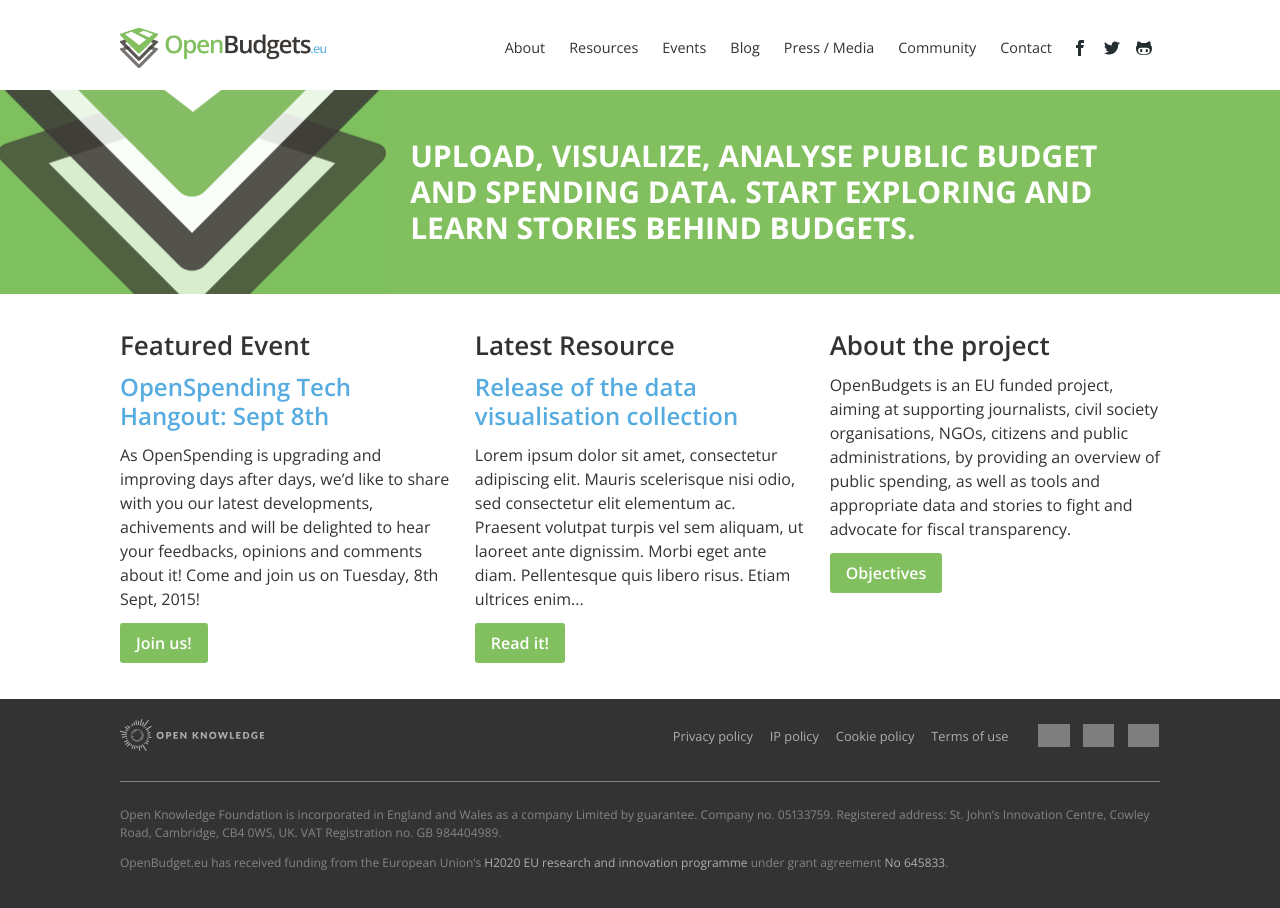
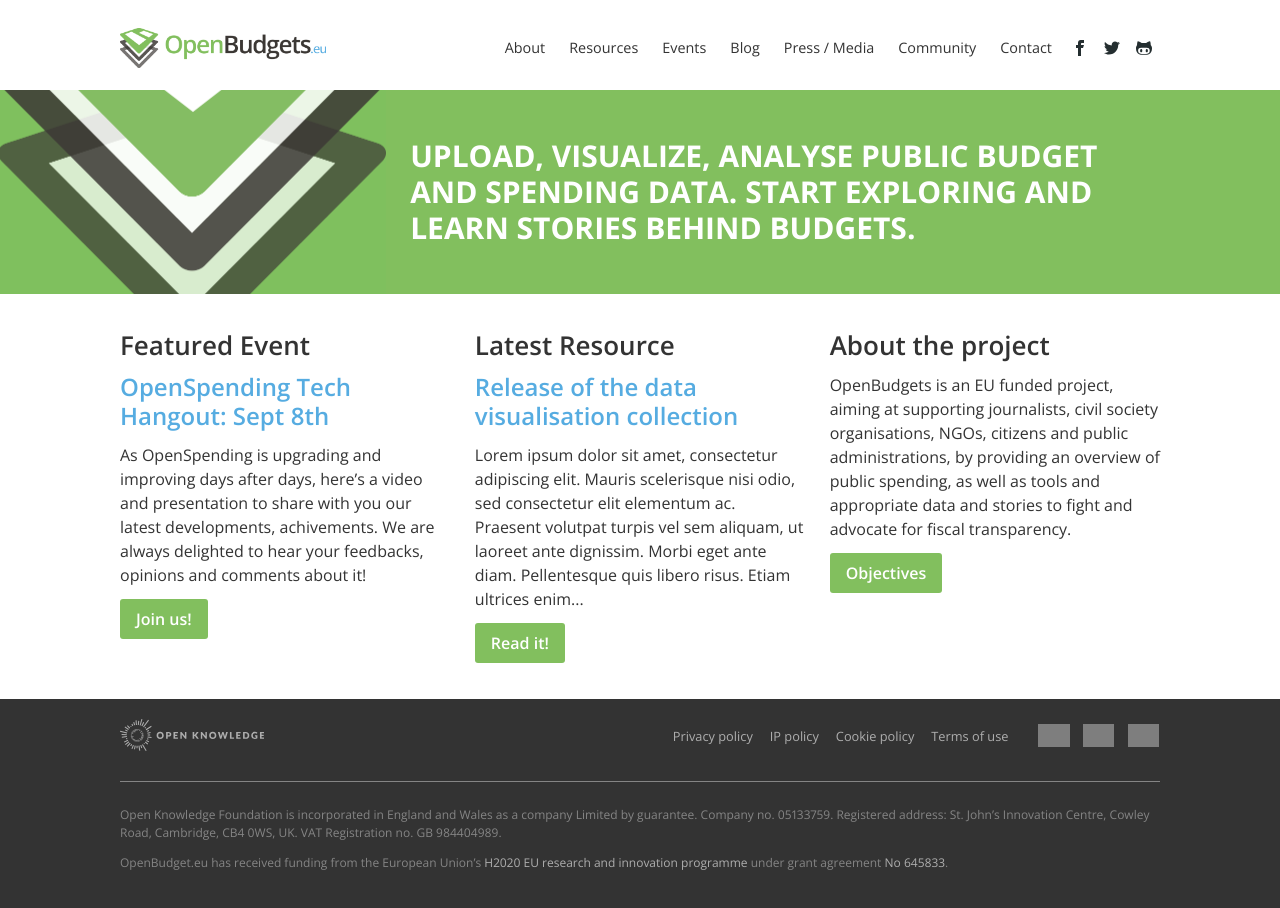
Before and after one commit to openbudgets/openbudgets.github.io, a Jekyll site: the page built from index.html, in a window 1280 px wide. Built offline with Jekyll 4.4.1, drawn with Linux system fonts in a browser that asks for light colours; nearby versions of some CDN libraries; grey boxes are pictures that could not be loaded.

Commit message:
Update events.yml
updated tech hangout

```diff
--- a/_data/events.yml
+++ b/_data/events.yml
@@ -2,8 +2,8 @@
   date: 8 Sept 2015
   status: featured
   description: |
-    As OpenSpending is upgrading and improving days after days, we'd like to share with you our latest developments, achivements and will be delighted to hear your feedbacks, opinions and comments about it! Come and join us on Tuesday, 8th Sept, 2015!
-  link: http://openbudgets.eu/
+    As OpenSpending is upgrading and improving days after days, here's a video and presentation to share with you our latest developments, achivements. We are always delighted to hear your feedbacks, opinions and comments about it!
+  link: https://discuss.okfn.org/t/tech-hangout-sept-2015/1046
 
 - title: "OpenBudgets.eu Kick-Off"
   date: 25 Aug 2015
```
